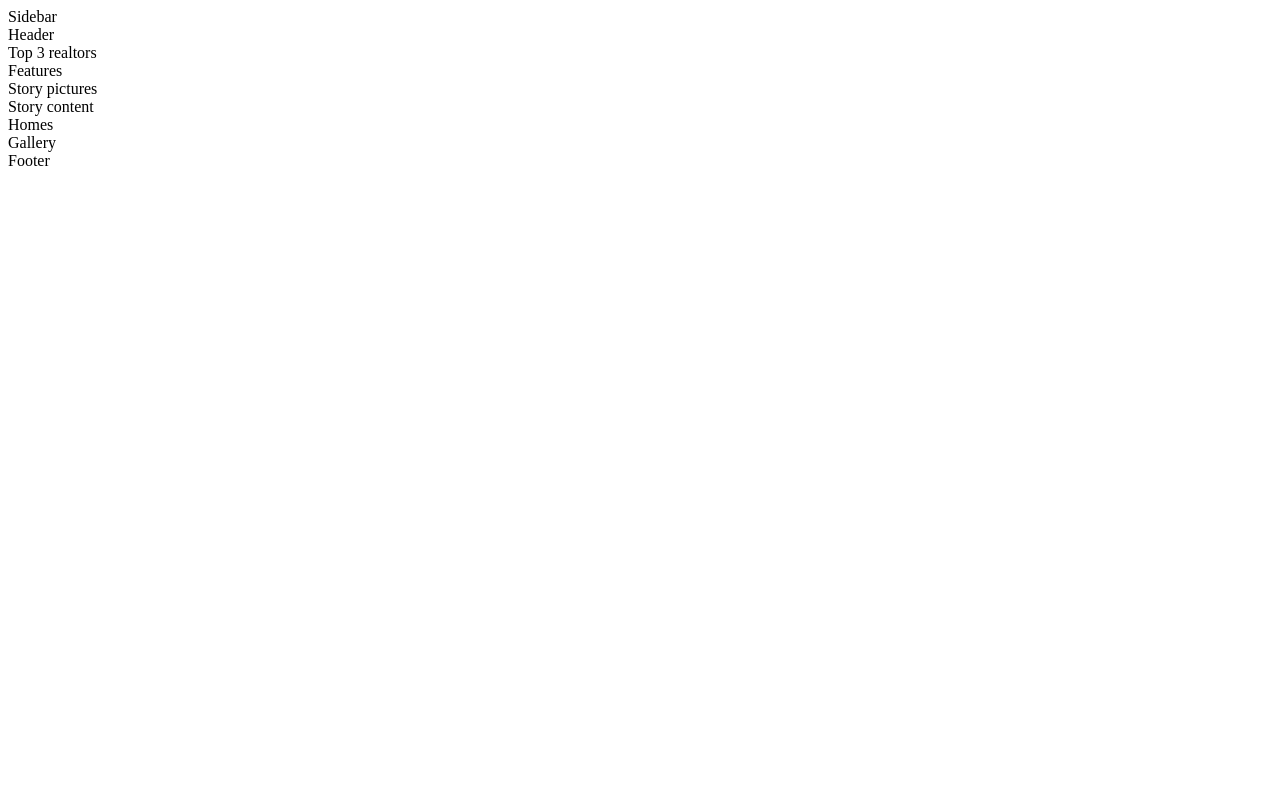
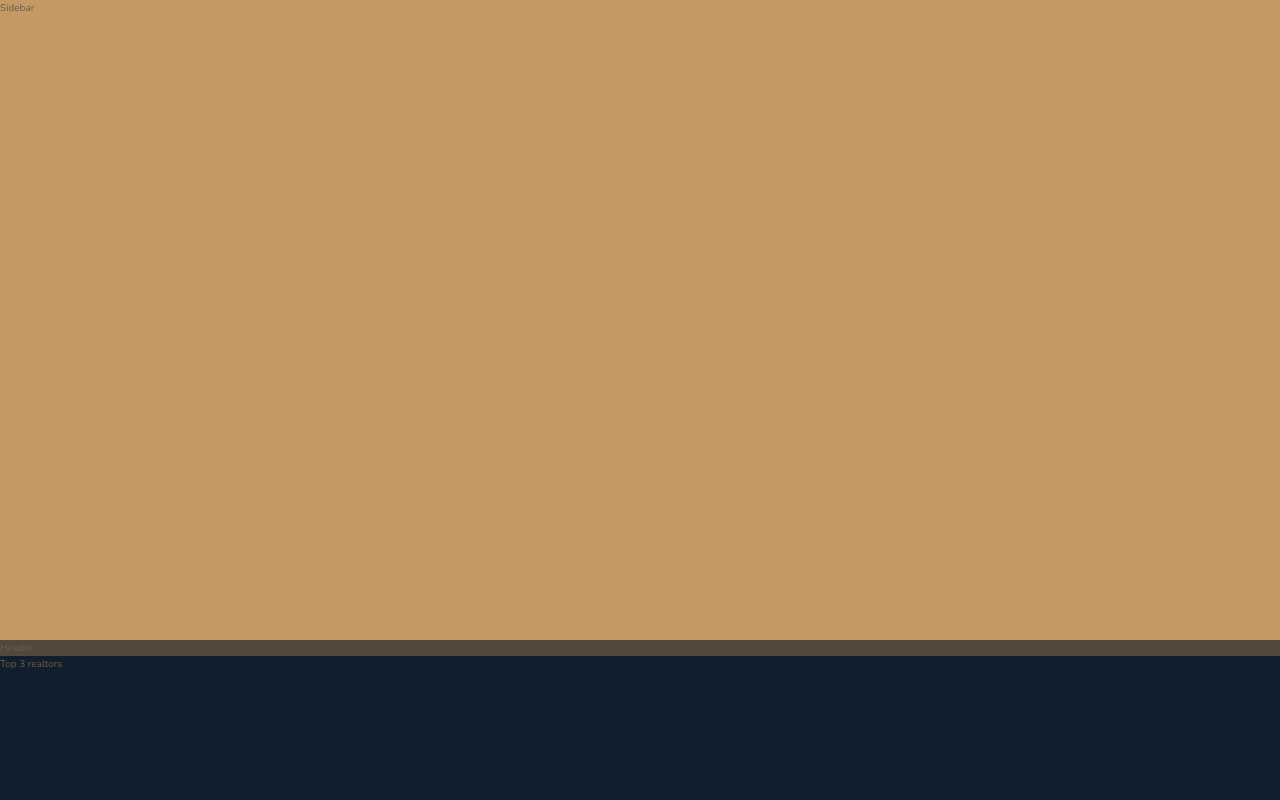
Before and after one commit to maxrogers78/nexter, a React (Create React App) app: page / in a window 1280 px wide. Shown: the top 800 px of the page. Built offline with nearby package versions, Linux system fonts and the light colour scheme.

Commit message:
styles created

```diff
--- a/src/assets/scss/_base.scss
+++ b/src/assets/scss/_base.scss
@@ -0,0 +1,44 @@
+@import url("https://fonts.googleapis.com/css2?family=Josefin+Sans:ital,wght@0,300;0,400;1,400&display=swap");
+@import url("https://fonts.googleapis.com/css2?family=Nunito:ital,wght@0,300;1,300&display=swap");
+
+// COLOR VARIABLES
+$color-primary: hsl(33, 46%, 58%);
+$color-primary-alt: hsl(32, 39%, 51%);
+
+$color-secondary: hsl(212, 47%, 12%);
+
+$color-grey-light-1: hsl(20, 20%, 97%);
+$color-grey-light-2: hsl(0, 0%, 67%);
+
+$color-grey-dark-1: hsl(32, 18%, 28%);
+$color-grey-dark-2: hsl(32, 18%, 36%);
+
+// FONT-VARIABLES
+$font-primary: "Nunito", sans-serif;
+$font-display: "Josefin Sans", sans-serif;
+
+*,
+*::before,
+*::after {
+  margin: 0;
+  padding: 0;
+  box-sizing: inherit;
+}
+
+html {
+  box-sizing: border-box;
+  scroll-behavior: smooth;
+  font-size: 62.5%;
+}
+
+body {
+  font-family: $font-primary;
+  color: $color-grey-dark-2;
+  font-weight: 300;
+  line-height: 1.6;
+}
+
+.container {
+  display: grid;
+  grid-template-rows: 80vh min-content 40vw repeat(3, min-content);
+}
--- a/src/assets/scss/_features.scss
+++ b/src/assets/scss/_features.scss
@@ -0,0 +1,3 @@
+.features {
+  background-color: $color-grey-light-2;
+}
--- a/src/assets/scss/_footer.scss
+++ b/src/assets/scss/_footer.scss
@@ -0,0 +1,3 @@
+.footer {
+  background-color: $color-secondary;
+}
--- a/src/assets/scss/_gallery.scss
+++ b/src/assets/scss/_gallery.scss
@@ -0,0 +1,3 @@
+.gallery {
+  background-color: $color-grey-dark-1;
+}
--- a/src/assets/scss/_header.scss
+++ b/src/assets/scss/_header.scss
@@ -0,0 +1,3 @@
+.header {
+  background-color: $color-grey-dark-1;
+}
--- a/src/assets/scss/_homes.scss
+++ b/src/assets/scss/_homes.scss
@@ -0,0 +1,3 @@
+.homes {
+  background-color: $color-secondary;
+}
--- a/src/assets/scss/_realtors.scss
+++ b/src/assets/scss/_realtors.scss
@@ -0,0 +1,3 @@
+.realtors {
+  background-color: $color-secondary;
+}
--- a/src/assets/scss/_sidebar.scss
+++ b/src/assets/scss/_sidebar.scss
@@ -0,0 +1,3 @@
+.sidebar {
+  background-color: $color-primary;
+}
--- a/src/assets/scss/_story.scss
+++ b/src/assets/scss/_story.scss
@@ -0,0 +1,9 @@
+.story {
+  &__pictures {
+    background-color: $color-primary;
+  }
+
+  &__content {
+    background-color: $color-grey-light-1;
+  }
+}
```
